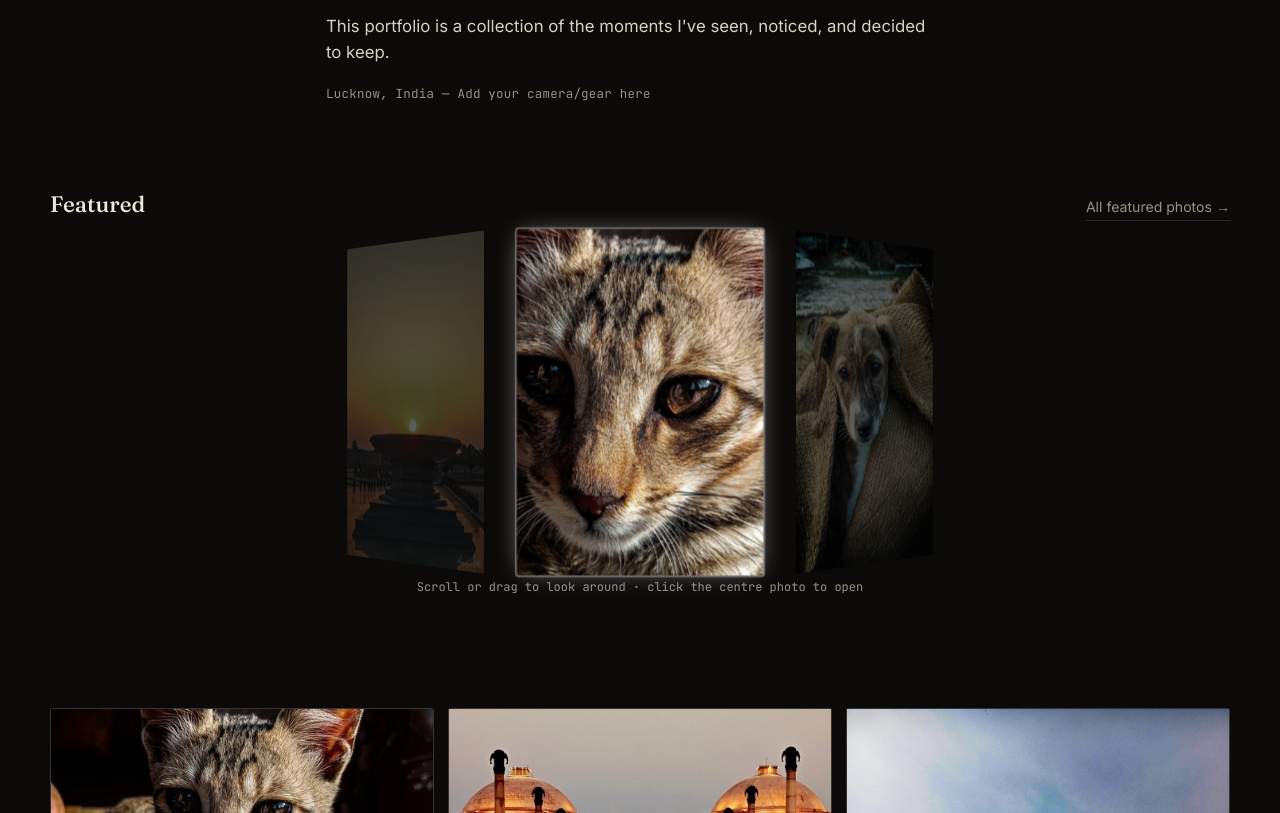
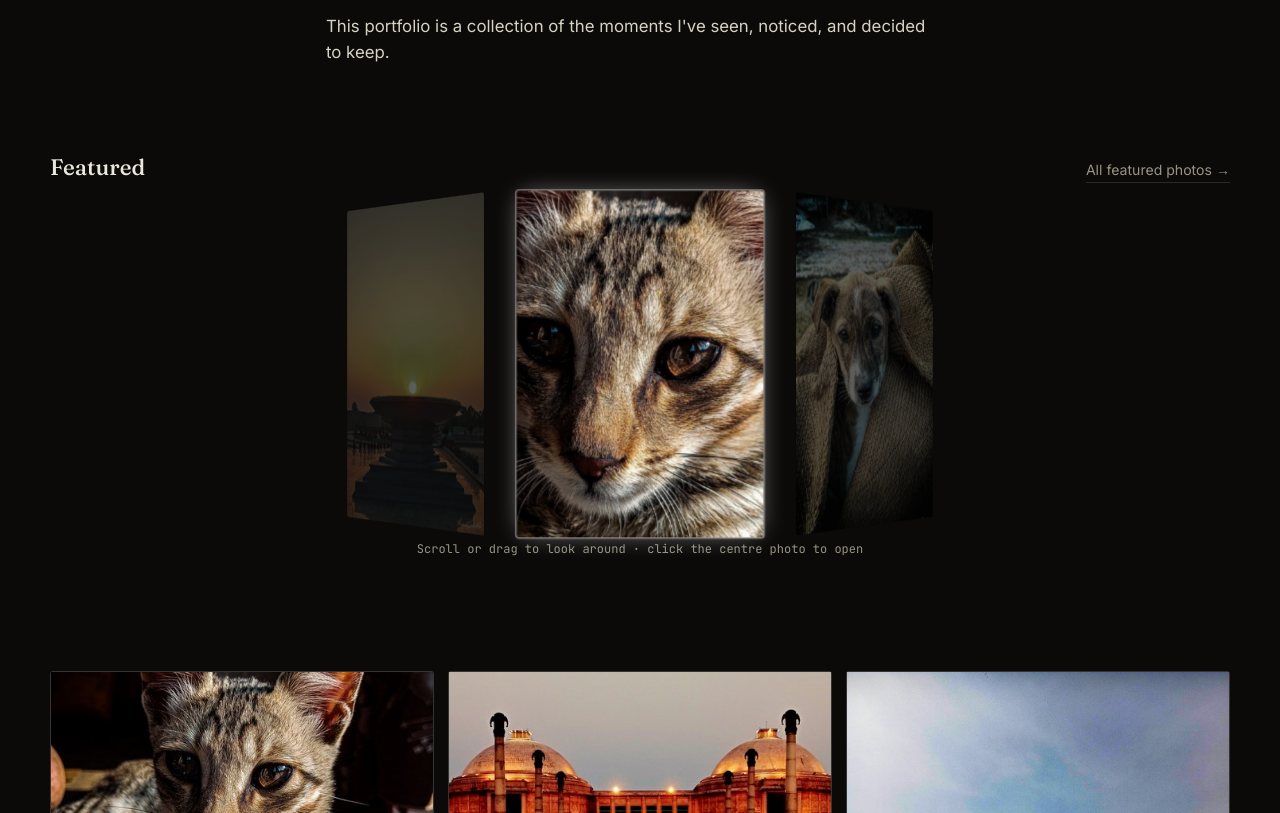
Before and after one commit to AnantShukla-Git-Hub/AnantPortfolioPhotography, a plain HTML site: page public/index.html in a window 1280 px wide. Shown: the part 1397-2210 px from the top of the page. Drawn offline with Linux system fonts and the light colour scheme; no server answers.

Commit message:
fixed some text 😭😭

```diff
--- a/public/index.html
+++ b/public/index.html
@@ -305,7 +305,6 @@
         <p>I don't always look for perfect frames. I look for moments that feel worth remembering.</p>
         <p>Apart from photography, I'm a Computer Science Engineering student at IET Lucknow, graduating in 2029.</p>
         <p>This portfolio is a collection of the moments I've seen, noticed, and decided to keep.</p>
-        <p class="bio-meta">Lucknow, India — Add your camera/gear here</p>
       </div>
     </div>
   </section>
```
